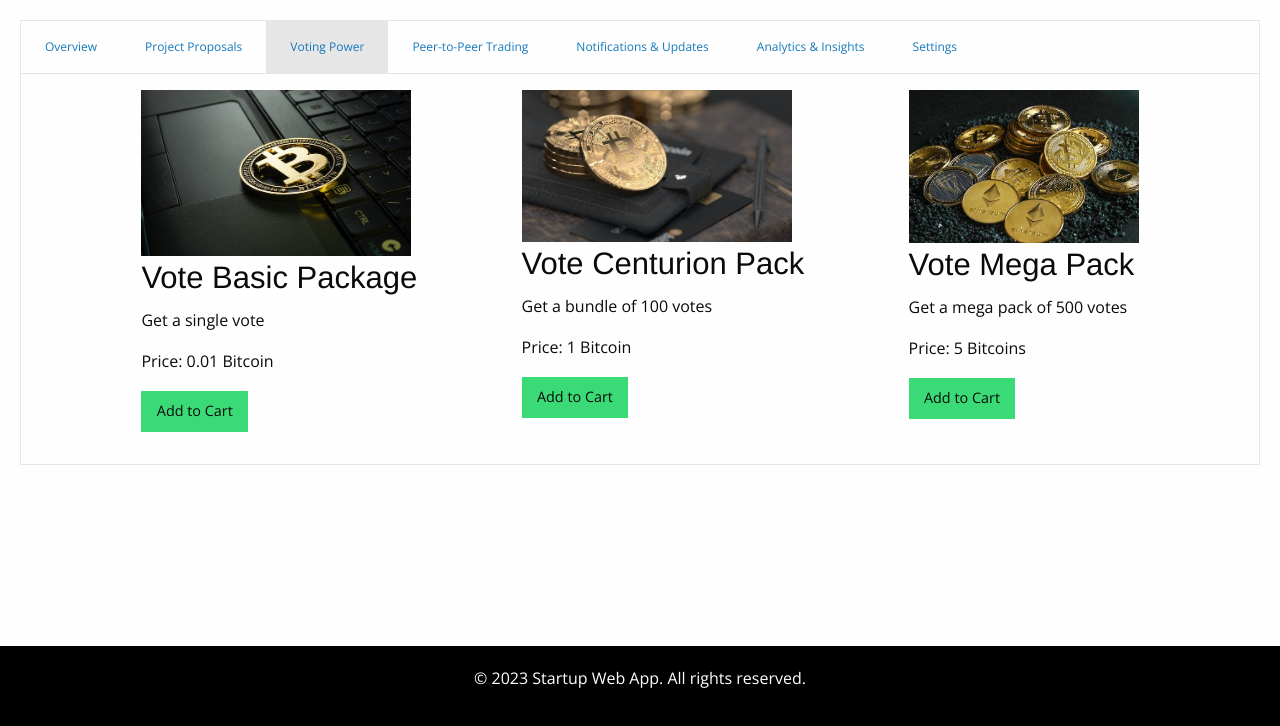
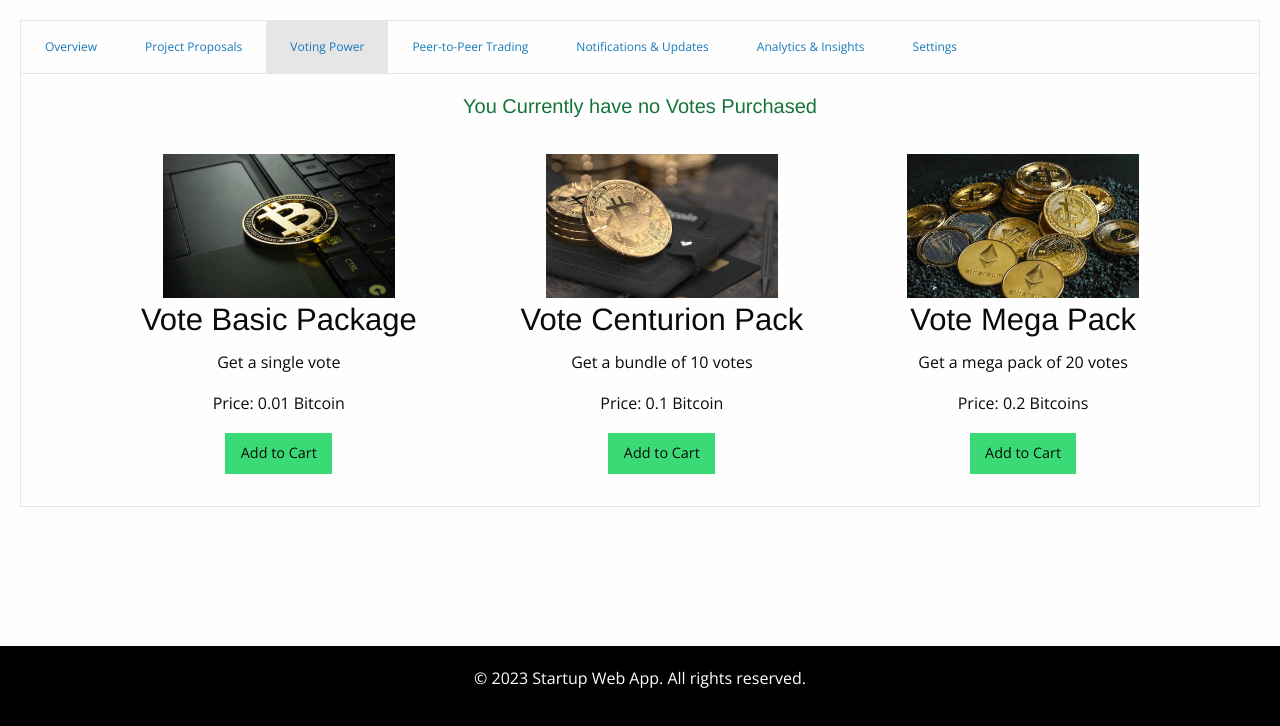
Before and after one commit to williammabotjaeng/imperium, a Flask app: page /home in a window 1280 px wide, after a click on "Voting Power". Shown: the part 74-800 px from the top of the page. Run offline with Flask 3, Linux system fonts and the light colour scheme; some libraries are stand-ins or nearby versions.

Commit message:
vote-image, dimenstions, home.html

```diff
--- a/app.py
+++ b/app.py
@@ -46,6 +46,7 @@ class User(UserMixin, db.Model):
     primary_network = db.Column(db.String(500), nullable=True)
     primary_account = db.Column(db.String(500), nullable=True)
     master_key = db.Column(db.String(500), unique=True, nullable=True)
+    voting_power = db.Column(db.Integer, nullable=True)
     user_votes = db.relationship('Vote', backref='user', lazy=True)
     projects = db.relationship('Project', backref='user', lazy=True)
     transactions = db.Column(db.PickleType, nullable=True)
@@ -203,7 +204,7 @@ def create_wallet():
         return redirect(url_for('home'))
 
     # Generate wallet and get the address
-    wallet_name = f"TheImperiumKibisis00{current_user.id}"
+    wallet_name = f"TheImperiumKibisis000{current_user.id}"
     wallet = Wallet.create(wallet_name)
     wallet_address = wallet.get_key().address
 
--- a/static/css/app.css
+++ b/static/css/app.css
@@ -228,3 +228,11 @@ a.nav-link-text {
     flex-direction: row;
     justify-content: space-evenly;
 }
+
+.main-voting {
+    text-align: center;
+}
+
+.text-success {
+    color: #157539 !important;
+}
--- a/templates/home.html
+++ b/templates/home.html
@@ -110,27 +110,29 @@
             </div>
             {% endif %}
         </div>
-        <div class="tabs-panel" id="voting">
+        <div class="tabs-panel main-voting" id="voting">
+            <h5 class="h5 lead text-success">You Currently have no Votes Purchased</h5>
+            <br>
             <div class="ecommerce-section row small-up-1 medium-up-3">
               <div class="column">
-                <img height="250" width="270" src="{{ url_for('static', filename='images/vote-image-1.jpg') }}" alt="Vote Image">
+                <img src="{{ url_for('static', filename='images/vote-image-1.jpg') }}" alt="Vote Image">
                 <h3>Vote Basic Package</h3>
                 <p class="description">Get a single vote</p>
                 <p class="price">Price: 0.01 Bitcoin</p>
                 <button class="button add-to-cart success">Add to Cart</button>
               </div>
               <div class="column">
-                <img height="320" width="270" src="{{ url_for('static', filename='images/vote-image-2.jpg') }}" alt="Vote Image">
+                <img src="{{ url_for('static', filename='images/vote-image-2.jpg') }}" alt="Vote Image">
                 <h3>Vote Centurion Pack</h3>
-                <p class="description">Get a bundle of 100 votes</p>
-                <p class="price">Price: 1 Bitcoin</p>
+                <p class="description">Get a bundle of 10 votes</p>
+                <p class="price">Price: 0.1 Bitcoin</p>
                 <button class="button add-to-cart success">Add to Cart</button>
               </div>
               <div class="column">
-                <img height="200" width="230" src="{{ url_for('static', filename='images/vote-image-3.jpg') }}" alt="Vote Image">
+                <img src="{{ url_for('static', filename='images/vote-image-3.jpg') }}" alt="Vote Image">
                 <h3>Vote Mega Pack</h3>
-                <p class="description">Get a mega pack of 500 votes</p>
-                <p class="price">Price: 5 Bitcoins</p>
+                <p class="description">Get a mega pack of 20 votes</p>
+                <p class="price">Price: 0.2 Bitcoins</p>
                 <button class="button add-to-cart success">Add to Cart</button>
               </div>
             </div>
```
Also changed, not shown: instance/database.db, static/images/vote-image-1.jpg, static/images/vote-image-2.jpg, static/images/vote-image-3.jpg.
